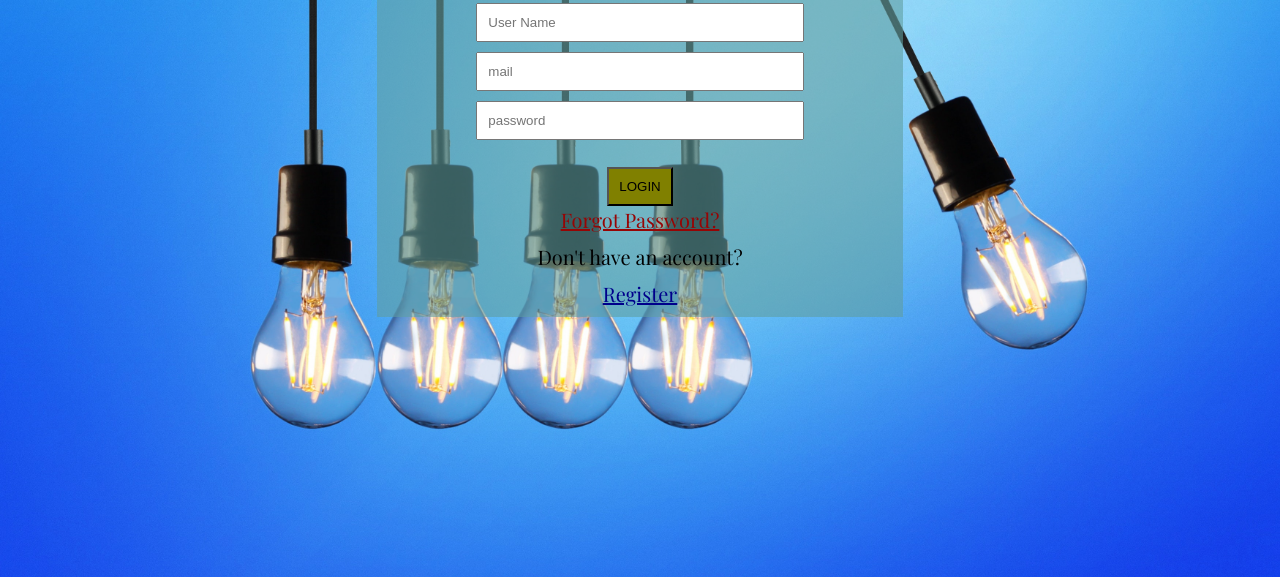
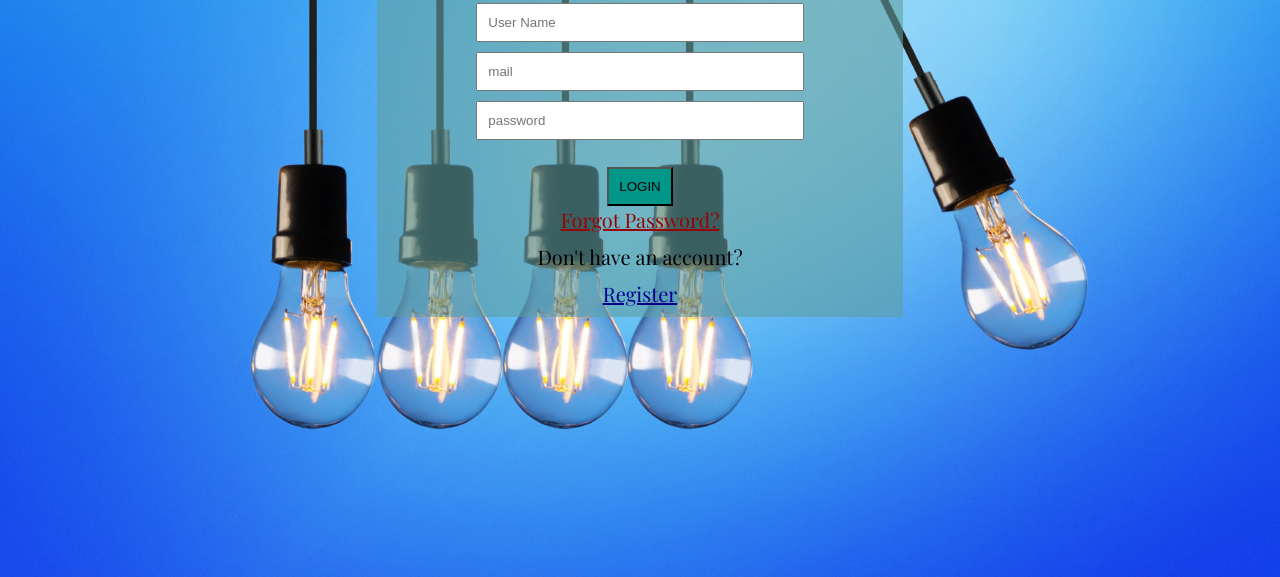
Before and after one commit to Bidya124/First-Project, a plain HTML site: page index.html in a window 1280 px wide. Shown: the part 223-800 px from the top of the page. Drawn offline with nearby package versions, Linux system fonts and the light colour scheme.

Commit message:
Update style.css

```diff
--- a/style.css
+++ b/style.css
@@ -24,10 +24,13 @@ body {
 
 .button {
   display: block;
-  background: olive;
+  background: #009688;
   padding: 10px;
   margin: 0 auto;
   text-transform: uppercase;
+}
+.button:hover{
+  background-color: olive;
 }
 
 .res {
```
